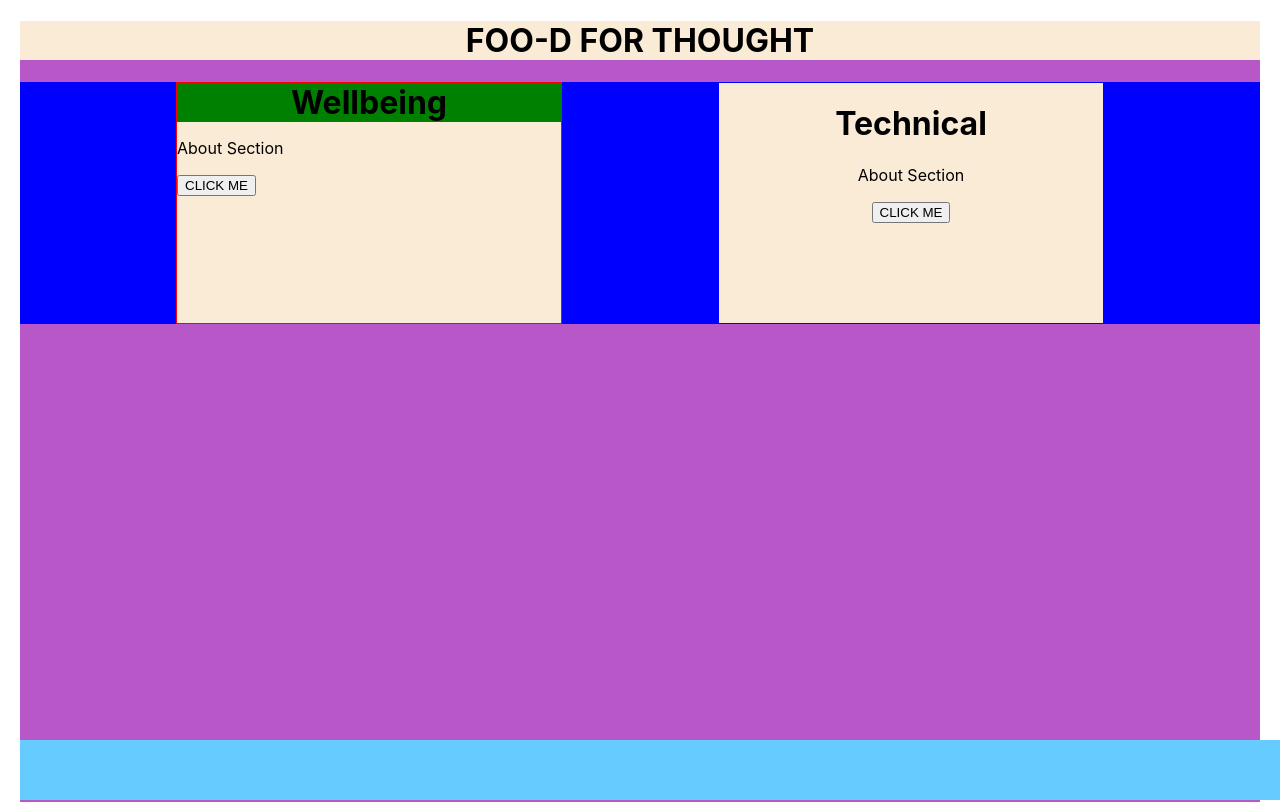
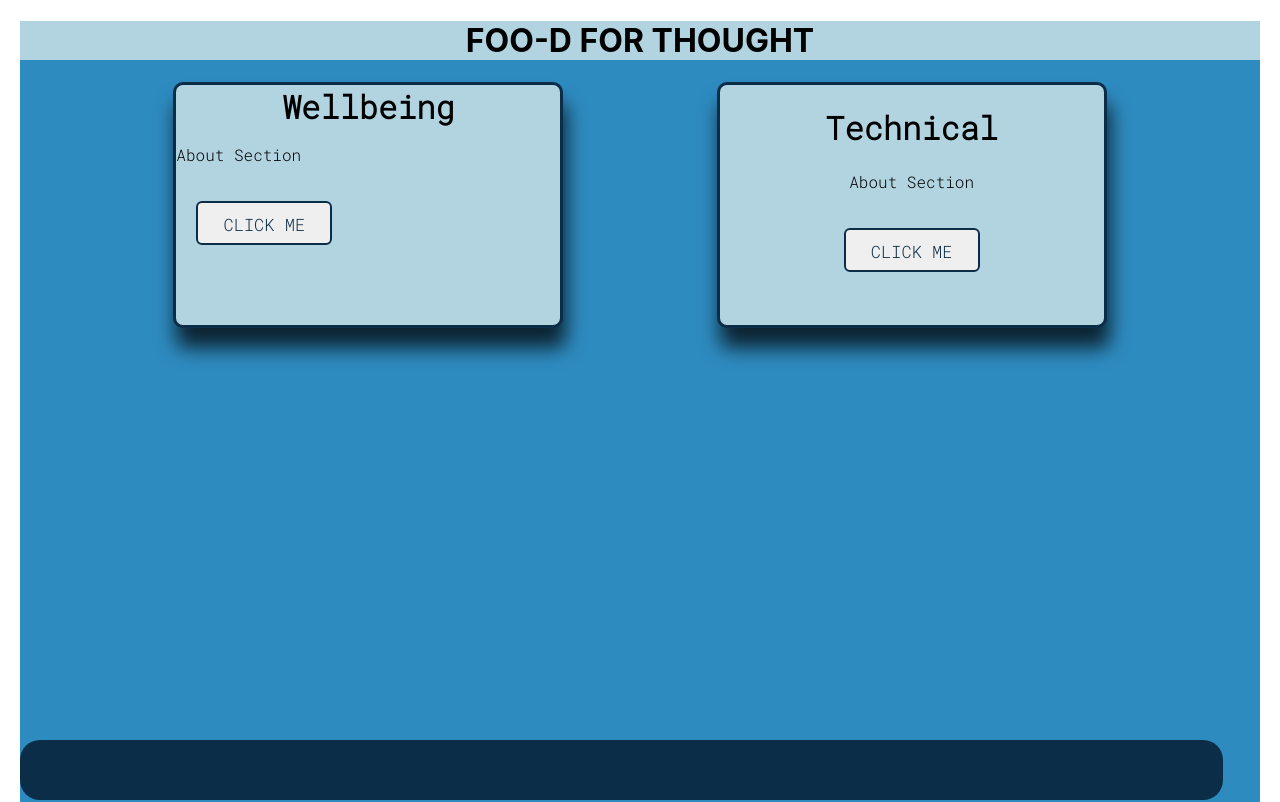
Before and after one commit to SchoolOfCode/w9_frontend-project-neemo-ryan-harry-mino, a React (Create React App) app: page / in a window 1280 px wide. Shown: the top 802 px of the page. Built offline with nearby package versions, Linux system fonts and the light colour scheme; no server answers.

Commit message:
added styling for footer,homepage, and cards

```diff
--- a/src/Components/Cardcomponent/Cardcomponent.js
+++ b/src/Components/Cardcomponent/Cardcomponent.js
@@ -1,3 +1,4 @@
+import "./cardcomponent.css";
 const Cardcomponent = (props) => {
   return (
     <div className={props.className}>
--- /dev/null
+++ b/src/Components/Cardcomponent/cardcomponent.css
@@ -0,0 +1,50 @@
+/* From uiverse.io */
+button {
+  /* font-weight: bolder; */
+  --color: #0c2d48;
+  font-family: inherit;
+  display: inline-block;
+  width: 8em;
+  height: 2.6em;
+  line-height: 2.5em;
+  margin: 20px;
+  position: relative;
+  overflow: hidden;
+  border: 2px solid var(--color);
+  transition: color 0.5s;
+  z-index: 1;
+  font-size: 17px;
+  border-radius: 6px;
+  font-weight: 500;
+  color: var(--color);
+}
+
+button:before {
+  content: "";
+  position: absolute;
+  z-index: -1;
+  background: var(--color);
+  height: 150px;
+  width: 200px;
+  border-radius: 50%;
+}
+
+button:hover {
+  color: #e7eeef;
+}
+
+button:before {
+  top: 100%;
+  left: 100%;
+  transition: all 0.7s;
+}
+
+button:hover:before {
+  top: -30px;
+  left: -30px;
+}
+
+button:active:before {
+  background: #0C2D48;
+  transition: background 0s;
+}
--- a/src/Components/Footer/Footer.css
+++ b/src/Components/Footer/Footer.css
@@ -1,20 +1,15 @@
 .footer-class {
-        /* position: absolute; */
-        /* bottom: 0px; */
-        /* background-color: blue; */
-        /* padding-bottom: 2.5rem;    Footer height */
-        /* margin-top: 80%;  */
-        /* width: 100%; */
-        /* height: 2.5rem;   */
+        border-radius:20px;
         text-align: center;
-        font-size:25px;
+        font-size:15px;
         position:fixed;
         bottom:0;
-        width:100%;
+        width:94%;
         height:60px;   /* Height of the footer */
-        background:#6cf;
+        background:#0C2D48;
       }
-
-      /* *:not(.footer-class){ */
-        /* overflow-y: scroll ; */
-      /* } */
+      .quote-paragraph{
+        font-family:Arial, Helvetica, sans-serif;
+        color:#B1D4E0;
+        font-weight: bold;
+      }
--- a/src/Components/Home/Home.css
+++ b/src/Components/Home/Home.css
@@ -1,35 +1,45 @@
+/* @import url('http://fonts.cdnfonts.com/css/proggy-clean'); */
+@import url('https://fonts.googleapis.com/css2?family=Roboto+Mono:wght@300&display=swap');
 .Home {
-  background-color: #B857C7;
+  background-color: #2E8BC0;
   height:150vh;
+  width:auto;
 }
 
 .title-section {
-  background-color: antiquewhite;
+  background-color: #B1D4E0;
 }
 
 .cards {
   display: flex;
   justify-content: space-evenly;
-  background-color: blue;
+  /* background-color: blue; */
 }
 
 .wellbeing-section {
-  border: 1px solid red;
-  background-color: antiquewhite;
+  font-family: 'Roboto Mono', monospace;
+  box-shadow: rgba(0, 0, 0, 0.75) 3px 20px 20px;
+  border-radius:10px;
+  border: 3px solid #0C2D48;
+  background-color: #B1D4E0;
   height: 30vh;
   width: 30vw;
 }
 
 .wellbeing-section > h1 {
+  /* font-family:bellefair; */
   text-align: center;
-  background-color: green;
+  /* background-color: green; */
   margin: 0;
 }
 
 .technical-section {
+  font-family: 'Roboto Mono', monospace;;
+  box-shadow: rgba(0, 0, 0, 0.75) 3px 20px 20px;
+  border-radius:10px;
   text-align: center;
-  border: 1px solid blue;
-  background-color: antiquewhite;
+  border: 3px solid #0C2D48;
+  background-color: #B1D4E0;
   height: 30vh;
   width: 30vw;
 }
--- a/src/Components/Home/Home.js
+++ b/src/Components/Home/Home.js
@@ -32,8 +32,6 @@ const Home = (props) => {
       <div className="title-section">
         <h1> FOO-D FOR THOUGHT</h1>
         <p></p>
-
-        <p>{quote}</p>
       </div>
       <div className="cards">
         <Cardcomponent
```
